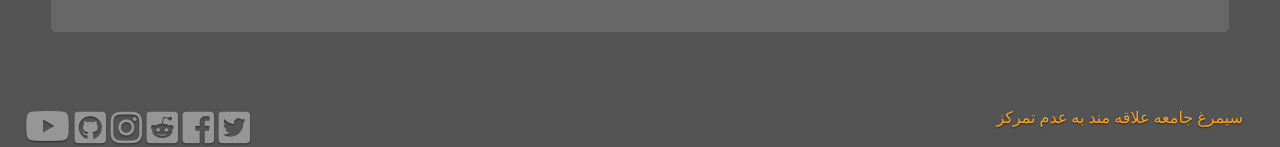
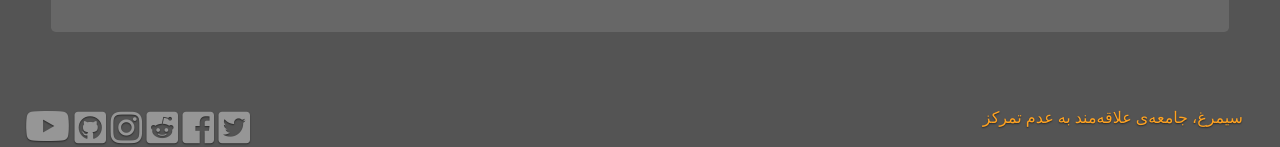
Before and after one commit to simorgh-me/simorgh.me, a Jekyll site: the page built from index.md, in a window 1280 px wide. Shown: the part 1679-1826 px from the top of the page. Built offline with Jekyll 4.4.1, drawn with Linux system fonts in a browser that asks for light colours; nearby versions of some CDN libraries; some web fonts are replaced; our own code applies the rules of GitHub Pages for plain Markdown files.

Commit message:
Update index.md

```diff
--- a/index.md
+++ b/index.md
@@ -71,7 +71,7 @@
 
 <footer class="cover-container ">
 
-   <p class="float-right fonta thy">سیمرغ جامعه علاقه مند به عدم تمرکز</p>   <div class="float-left as">
+   <p class="float-right fonta thy">سیمرغ، جامعه‌ی علاقه‌مند به عدم تمرکز</p>   <div class="float-left as">
 	   <a target="_blank" href="https://twitter.com/simorgh_bc"><i class="fab fa-twitter-square" style="font-size: 36px;color: #969696;"></i></a>
 			   <a target="_blank" href="https://www.facebook.com/profile.php?id=100073400014882"><i class="fab fa-facebook-square" style="font-size: 36px;color: #969696;"></i></a>
 			   <a target="_blank" href="https://www.reddit.com/user/simorgh_bc/"><i class="fab fa-reddit-square" style="font-size: 36px;color: #969696;"></i></a>
```
